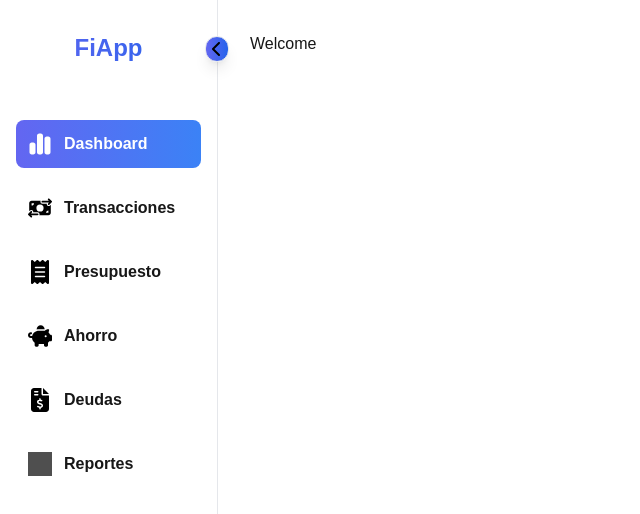
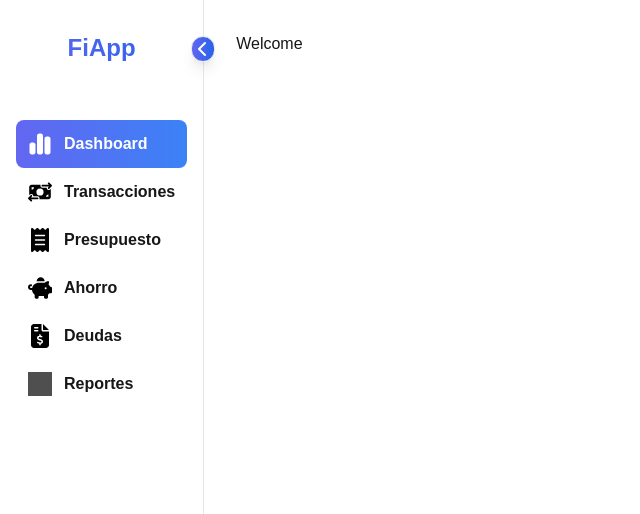
Before and after one commit to Jeim05/personal-finance-app, a Next.js app: page / in a window 1280 px wide. Shown: the top 514 px of the page, without its empty margins (0-640 px from the left). Built offline with nearby package versions, Linux system fonts and the light colour scheme; grey boxes are pictures that could not be loaded.

Commit message:
sidebar items

```diff
--- a/app/globals.css
+++ b/app/globals.css
@@ -46,11 +46,11 @@ body {
 }
 
 .sidebar-link {
-  @apply flex gap-3 py-1 md:p-3 2xl:p-4 rounded-lg;
+  @apply flex items-center justify-start gap-3 py-1 w-full md:p-3 2xl:p-4 rounded-lg transition-all duration-300;
 }
 
 .sidebar-label {
-  @apply text-base font-semibold transition-opacity duration-300 ;
+  @apply text-base font-semibold transition-opacity duration-300;
 }
 
 .toggle-button{
--- a/components/Sidebar.tsx
+++ b/components/Sidebar.tsx
@@ -14,20 +14,21 @@ const Sidebar = () => {
     };
 
     return (
-        <section className={`sidebar ${isExpanded ? 'w-64' : 'w-20'}`}>
-            <nav className='flex flex-col gap-4 relative'>
+        <section className={`sidebar ${isExpanded ? 'max-w-72' : 'w-20'}`}>
+            <nav className='flex flex-col gap-4 relative w-full'>
                 <Link href="/" className='mb-10 text-center cursor-pointer items-center gap-2'>
                     <h1 className={`sidebar-logo  ${!isExpanded && 'hidden'}`}>
                         FiApp
                     </h1>
                 </Link>
+                <div>
                     {sidebarLinks.map((item) => {
                         const isActive = pathname == item.route || pathname.startsWith(`${item.route}/`);
 
                         return (
                             <Link key={item.label} href={item.route} className={`sidebar-link ${isActive ? 'bg-gradient-to-r from-indigo-500 to-blue-500 text-white' : ''}`}>
                                 <div className='relative size-6'>
-                                <Image src={item.icon} fill alt={item.label} className={`brightness-50 ${isActive ? 'brightness-200 invert' : '' }`} />
+                                    <Image src={item.icon} fill alt={item.label} className={`brightness-50 ${isActive ? 'brightness-200 invert' : ''}`} />
                                 </div>
                                 <p className={`sidebar-label ${!isExpanded && 'hidden'}`}>
                                     {item.label}
@@ -37,12 +38,13 @@ const Sidebar = () => {
                     })}
                     <button onClick={toggleSidebar} className="toggle-button">
                         {isExpanded ? (
-                        <Image src="/images/icons-sidebar/chevron-left-solid.svg" width={10} height={10} alt='close' />
-                    ):(
-                        <Image src="/images/icons-sidebar/chevron-right-solid.svg" width={10} height={10} alt='open' />
+                            <Image src="/images/icons-sidebar/chevron-left-solid.svg" width={10} height={10} alt='close' className='invert ' />
+                        ) : (
+                            <Image src="/images/icons-sidebar/chevron-right-solid.svg" width={10} height={10} alt='open' className='invert ' />
                         )}
 
                     </button>
+                </div>
             </nav>
         </section>
     )
```
Lines whose indentation alone changed are shown as unchanged.
